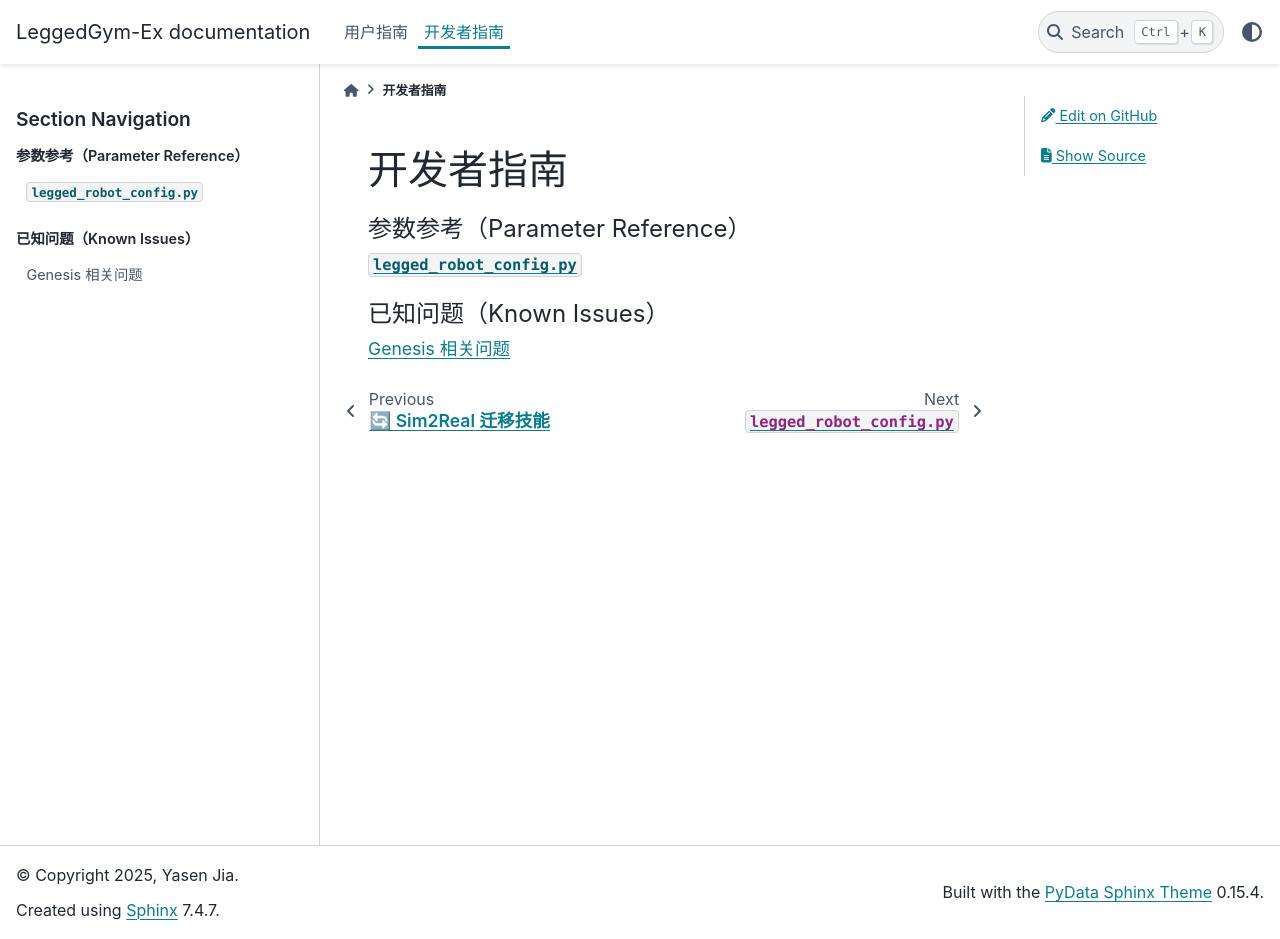
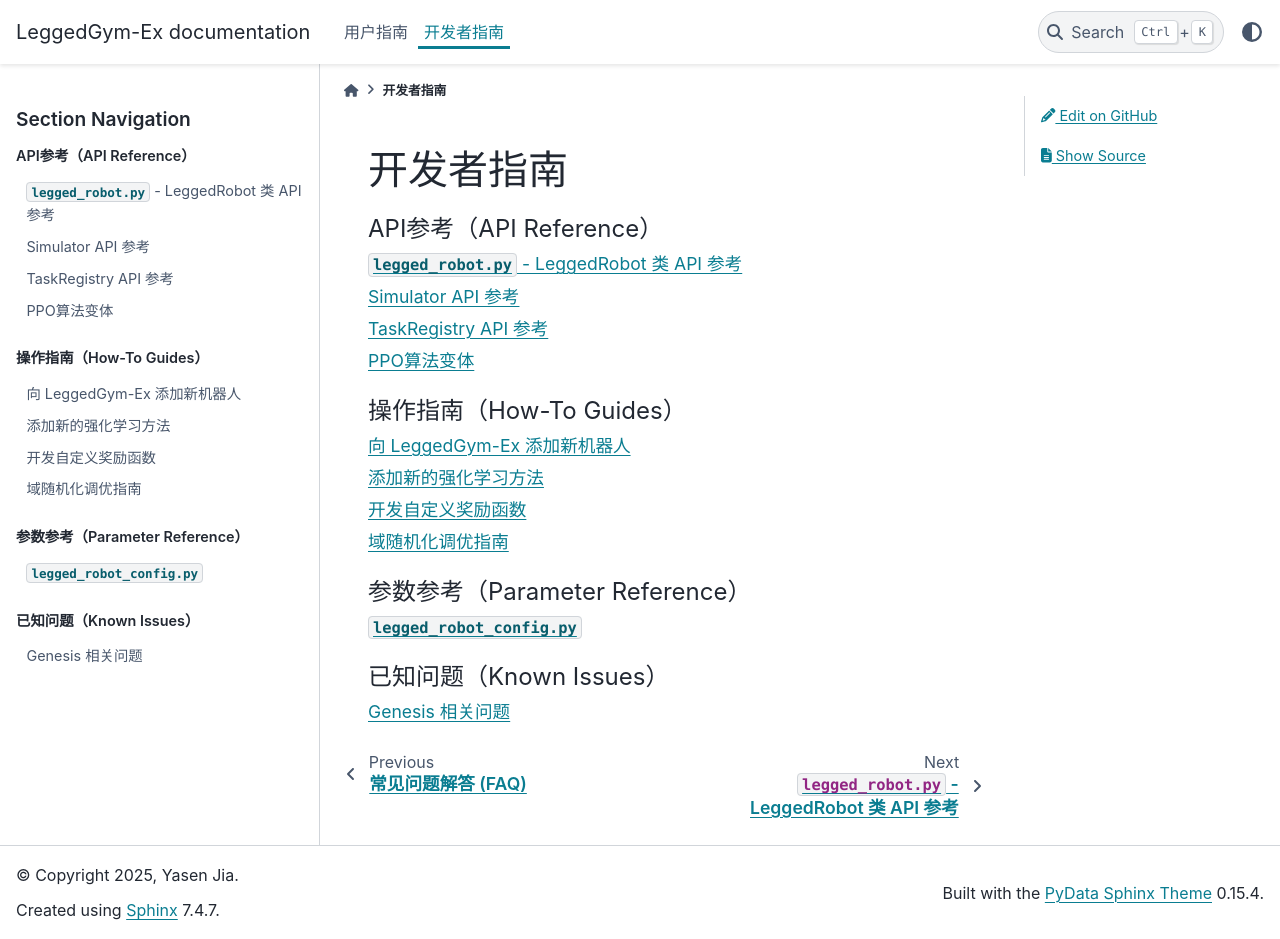
Before and after one commit to lupinjia/leggedgym-ex-doc, a Sphinx documentation site: the page built from source/developer_guide/index.md, in a window 1280 px wide and 939 px high. Built offline with Sphinx 7.4.7 and the PyData theme 0.15.4, drawn with Linux system fonts in a browser that asks for light colours.

Commit message:
docs: update index.md files to include new sections in toctree
- Add API Reference section to developer_guide/index.md
- Add How-To Guides section to developer_guide/index.md
- Add Support and Help section to user_guide/index.md

````diff
--- a/source/developer_guide/index.md
+++ b/source/developer_guide/index.md
@@ -1,4 +1,24 @@
 # 开发者指南
+
+```{toctree}
+:caption: API参考（API Reference）
+:maxdepth: 1
+
+api_reference/legged_robot
+api_reference/simulator
+api_reference/task_registry
+api_reference/algorithms
+```
+
+```{toctree}
+:caption: 操作指南（How-To Guides）
+:maxdepth: 1
+
+how_to/add_new_robot
+how_to/add_new_method
+how_to/custom_rewards
+how_to/domain_randomization
+```
 
 ```{toctree}
 :caption: 参数参考（Parameter Reference）
````
Also changed, not shown: source/user_guide/index.md (+8 -0 lines).
